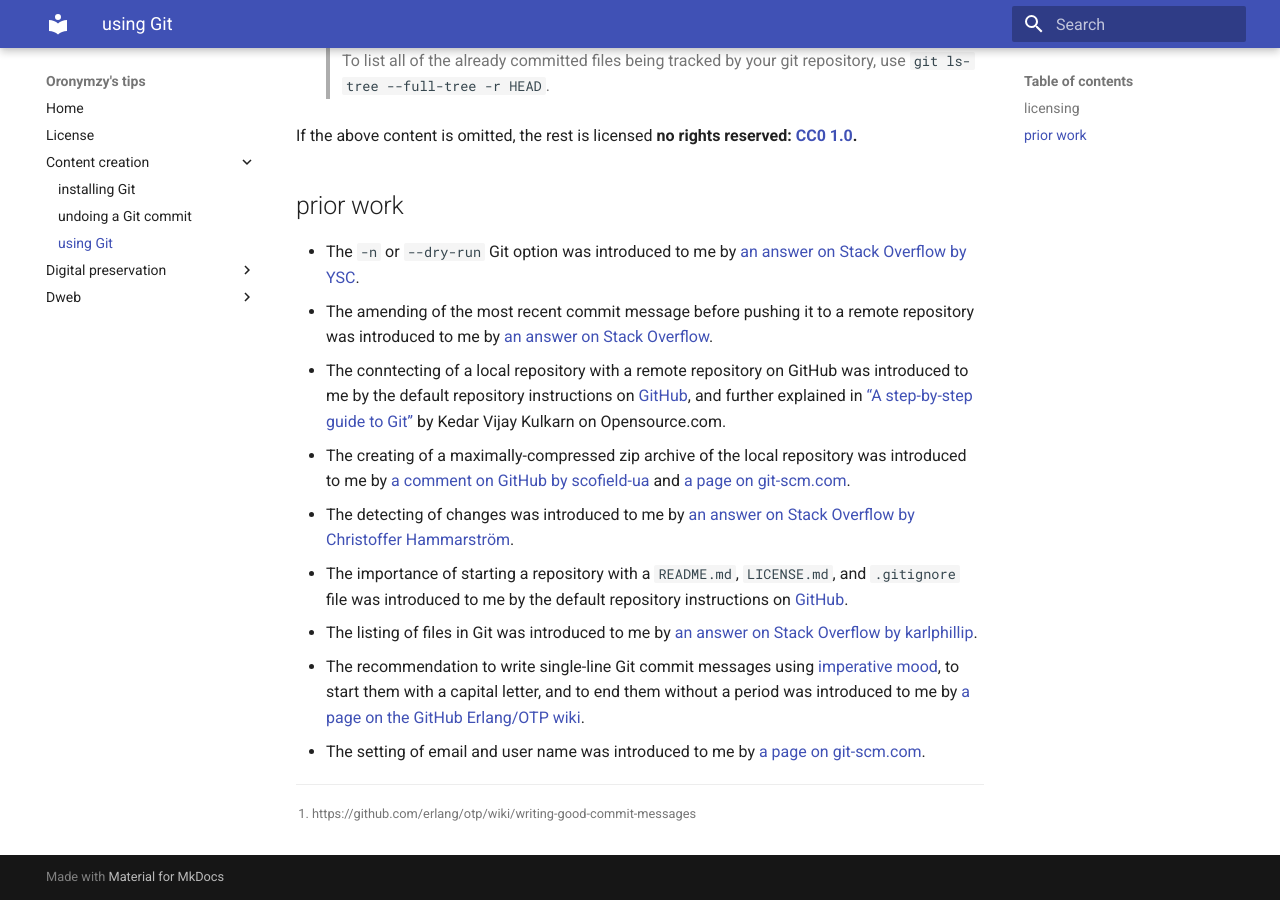
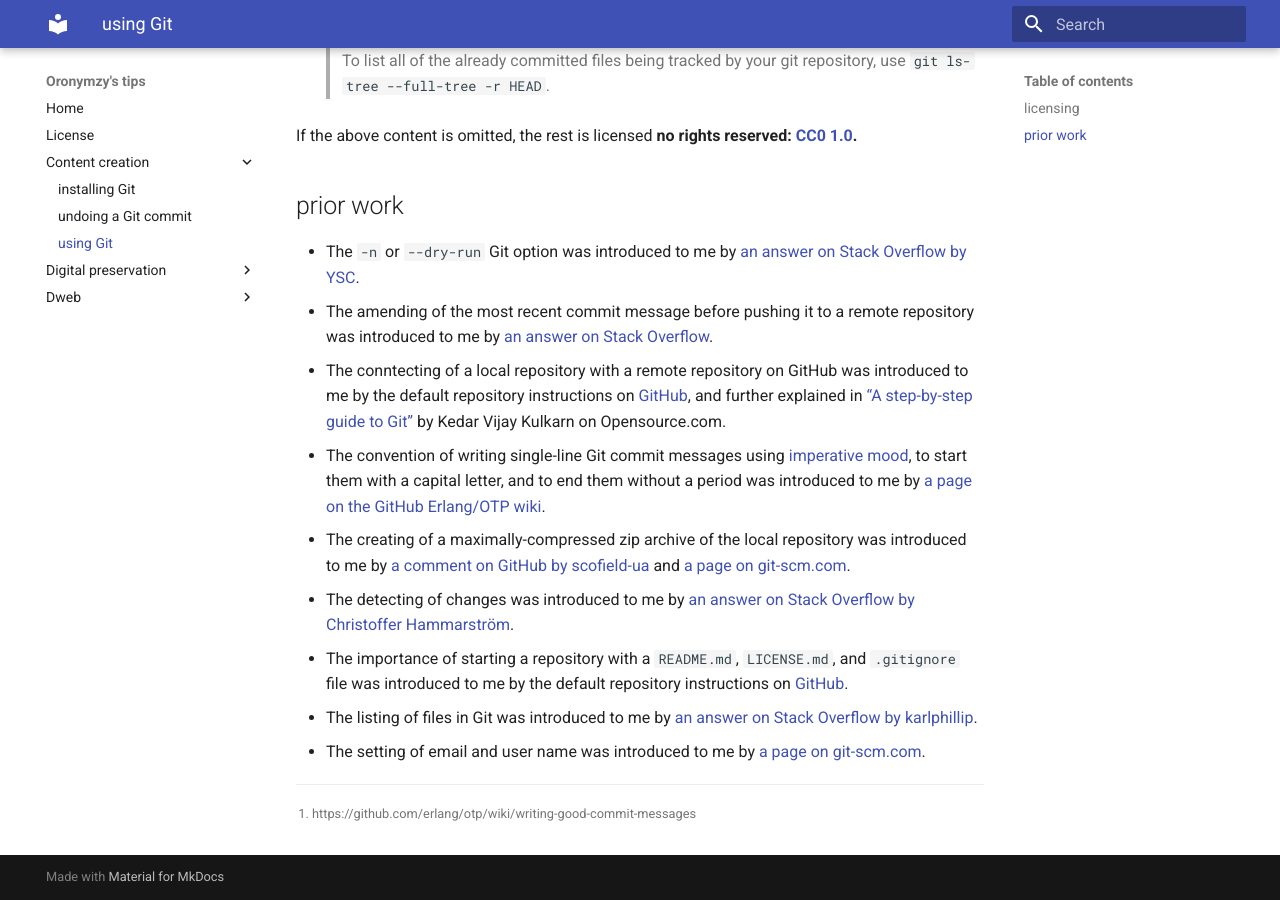
Before and after one commit to oronymzy/tips, an MkDocs documentation site: the page built from docs/usngGit.md, in a window 1280 px wide and 900 px high, scrolled down 1034 px. Built offline with MkDocs 1.6.1 and Material for MkDocs 9.7.7, drawn with Linux system fonts in a browser that asks for light colours; some of the changed text lies outside the part shown.

Commit message:
Change mentions of 'recommendation' to the more accurate 'convention'

```diff
--- a/docs/usngGit.md
+++ b/docs/usngGit.md
@@ -1,7 +1,7 @@
 # using Git
 [Install Git](instGit.md), then set your user name and email address with `git config --global user.email "foo@bar.baz" && git config --global user.name "foobarbaz"`, where *foo@bar.baz* is your email and *foobarbaz* is your user name.
 
-Create a repository in a local directory, ideally including a `README.md` and a `LICENSE.md` file, and a `.gitignore` file if necessary. Navigate to the repository's directory with `cd`, use `git init` to create an empty Git repository, then use `git add .` to update the index. Use `git commit -m "Initial commit"` to establish an initial Git commit with the message *Initial commit*. Single-line commit messages act as summaries, the recommendation is to write using [imperative mood](https://en.wikipedia.org/wiki/Imperative_mood), start with a capital letter, and end without a period[^usngGit1].
+Create a repository in a local directory, ideally including a `README.md` and a `LICENSE.md` file, and a `.gitignore` file if necessary. Navigate to the repository's directory with `cd`, use `git init` to create an empty Git repository, then use `git add .` to update the index. Use `git commit -m "Initial commit"` to establish an initial Git commit with the message *Initial commit*. Single-line commit messages act as summaries, the convention is to write using [imperative mood](https://en.wikipedia.org/wiki/Imperative_mood), start with a capital letter, and end without a period[^usngGit1].
 
 To connect a local repository with a remote repository on GitHub, use `git remote add origin https://github.com/foo/bar.git`, where *foo* is the username and *bar* is the repository name. To change the remote repository, use `git remote set-url origin https://github.com/foo/bar.git`.
 
@@ -25,11 +25,11 @@ If the above content is omitted, the rest is licensed **no rights reserved: [CC0
 - The `-n` or `--dry-run` Git option was introduced to me by [an answer on Stack Overflow by YSC](https://stackoverflow.com/questions/40926945/how-to-know-what-differences-that-git-push-is-going-to-push/40927917#40927917).
 - The amending of the most recent commit message before pushing it to a remote repository was introduced to me by [an answer on Stack Overflow](https://stackoverflow.com/questions/179123/how-to-modify-existing-unpushed-commits/179147#179147).
 - The conntecting of a local repository with a remote repository on GitHub was introduced to me by the default repository instructions on [GitHub](https://github.com/), and further explained in [“A step-by-step guide to Git”](https://opensource.com/article/18/1/step-step-guide-git) by Kedar Vijay Kulkarn on Opensource.com.
+- The convention of writing single-line Git commit messages using [imperative mood](https://en.wikipedia.org/wiki/Imperative_mood), to start them with a capital letter, and to end them without a period was introduced to me by [a page on the GitHub Erlang/OTP wiki](https://github.com/erlang/otp/wiki/writing-good-commit-messages).
 - The creating of a maximally-compressed zip archive of the local repository was introduced to me by [a comment on GitHub by scofield-ua](https://gist.github.com/kristofferh/1442717#gistcomment-2345577) and [a page on git-scm.com](https://git-scm.com/docs/git-archive).
 - The detecting of changes was introduced to me by [an answer on Stack Overflow by Christoffer Hammarström](https://stackoverflow.com/questions/3882838/whats-an-easy-way-to-detect-modified-files-in-a-git-workspace/3882880#3882880).
 - The importance of starting a repository with a `README.md`, `LICENSE.md`, and `.gitignore` file was introduced to me by the default repository instructions on [GitHub](https://github.com/).
 - The listing of files in Git was introduced to me by [an answer on Stack Overflow by karlphillip](https://stackoverflow.com/questions/8533202/list-files-in-local-git-repo/8533413#8533413).
-- The recommendation to write single-line Git commit messages using [imperative mood](https://en.wikipedia.org/wiki/Imperative_mood), to start them with a capital letter, and to end them without a period was introduced to me by [a page on the GitHub Erlang/OTP wiki](https://github.com/erlang/otp/wiki/writing-good-commit-messages).
 - The setting of email and user name was introduced to me by [a page on git-scm.com](https://git-scm.com/book/en/v2/Getting-Started-First-Time-Git-Setup#_your_identity).
 
 [^usngGit1]: https://github.com/erlang/otp/wiki/writing-good-commit-messages
```
